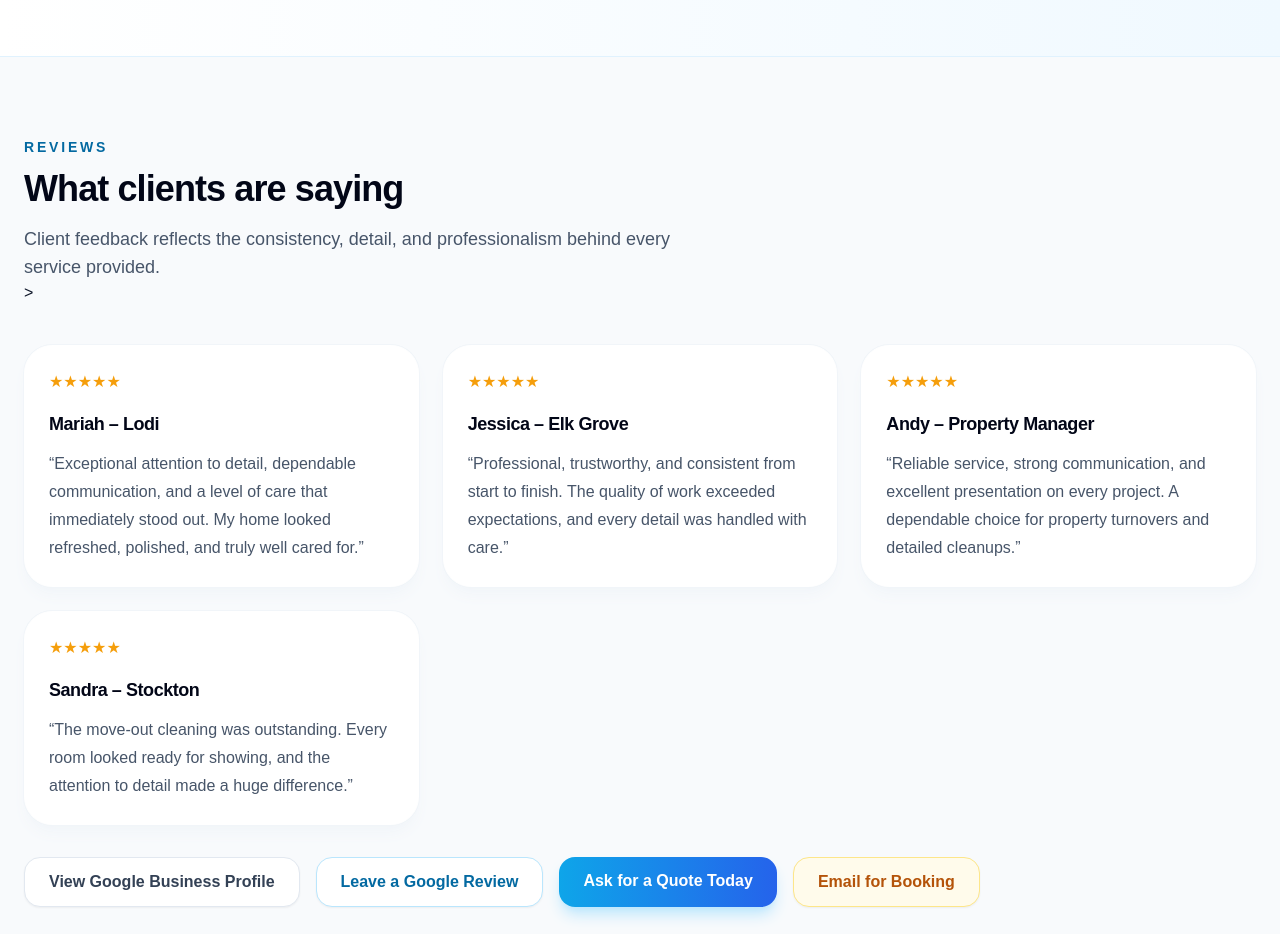
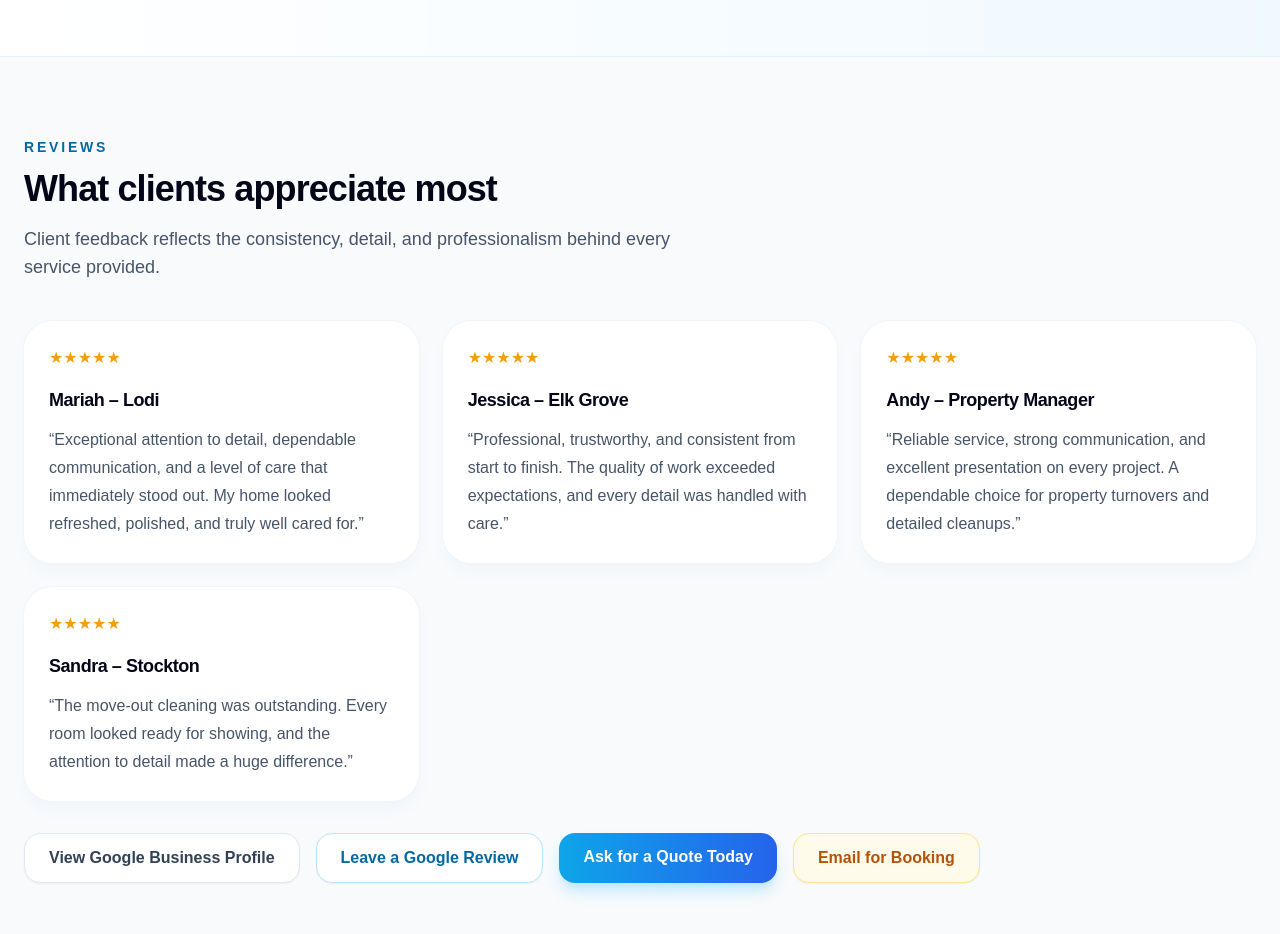
Before and after one commit to ncfreshcleaningservice-max/nc-fresh-cleaning-service, a React (Vite) app: page / in a window 1280 px wide. Shown: the part 4120-5054 px from the top of the page. Built offline with nearby package versions, Linux system fonts and the light colour scheme.

Commit message:
Update App.jsx

```diff
--- a/src/App.jsx
+++ b/src/App.jsx
@@ -401,17 +401,17 @@ export default function NCFreshCleaningServiceWebsite() {
         </div>
       </section>
 
+
              <section className="border-t border-sky-100 bg-slate-50">
   <div className="mx-auto max-w-7xl px-6 py-20">
     <div className="max-w-2xl">
       <p className="text-sm font-semibold uppercase tracking-[0.2em] text-sky-700">Reviews</p>
       <h2 className="mt-3 text-3xl font-bold tracking-tight text-slate-950 md:text-4xl">
-              What clients are saying
+        What clients appreciate most
       </h2>
       <p className="mt-4 text-lg text-slate-600">
         Client feedback reflects the consistency, detail, and professionalism behind every service provided.
       </p>
-            >
     </div>
 
     <div className="mt-10 grid gap-6 md:grid-cols-3">
@@ -426,6 +426,7 @@ export default function NCFreshCleaningServiceWebsite() {
         </div>
       ))}
     </div>
+
     <div className="mt-8 flex flex-wrap gap-4">
       <a
         href={googleBusinessProfileLink}
@@ -454,7 +455,6 @@ export default function NCFreshCleaningServiceWebsite() {
     </div>
   </div>
 </section>
-
       <section id="contact" className="border-t border-sky-100 bg-slate-950 text-white">
         <div className="mx-auto grid max-w-7xl gap-10 px-6 py-20 md:grid-cols-[1fr_.95fr] md:items-center">
           <div>
```
Lines whose indentation alone changed are shown as unchanged.
